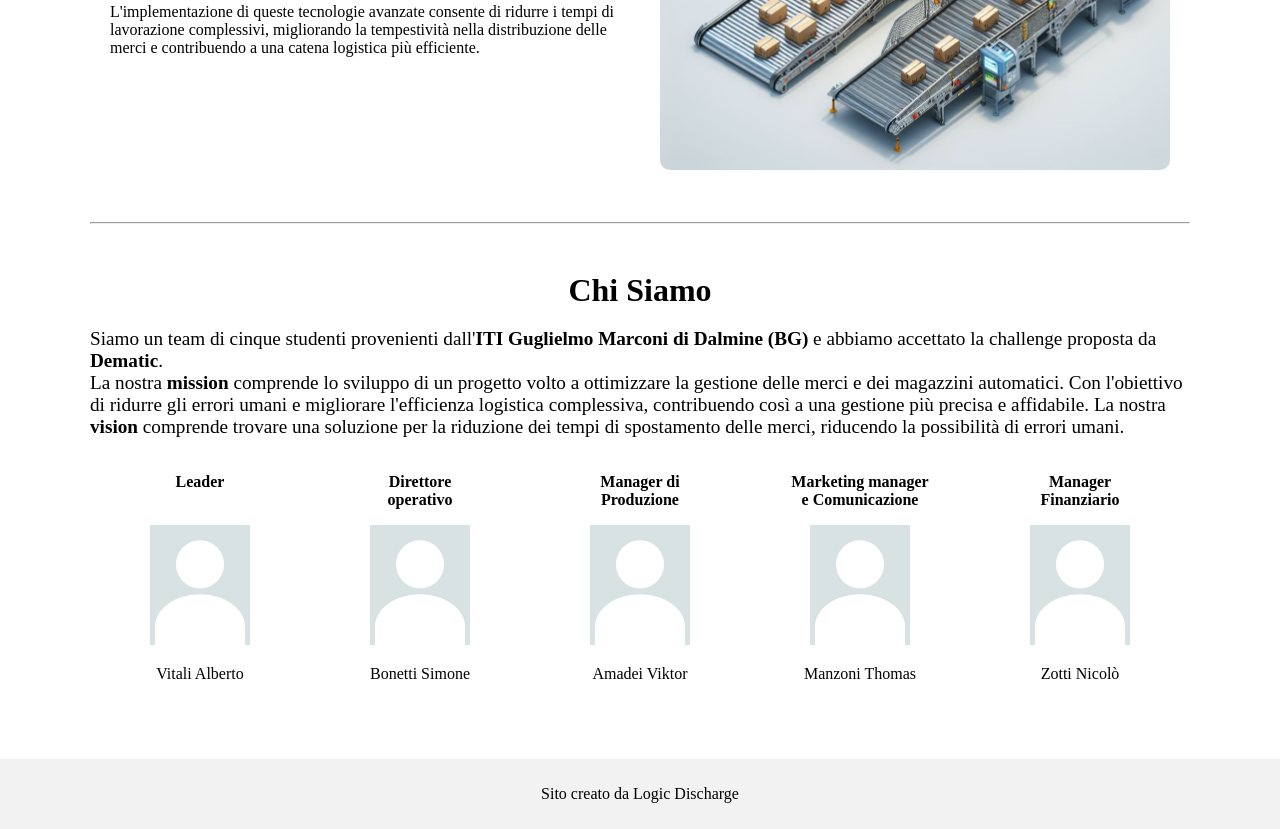
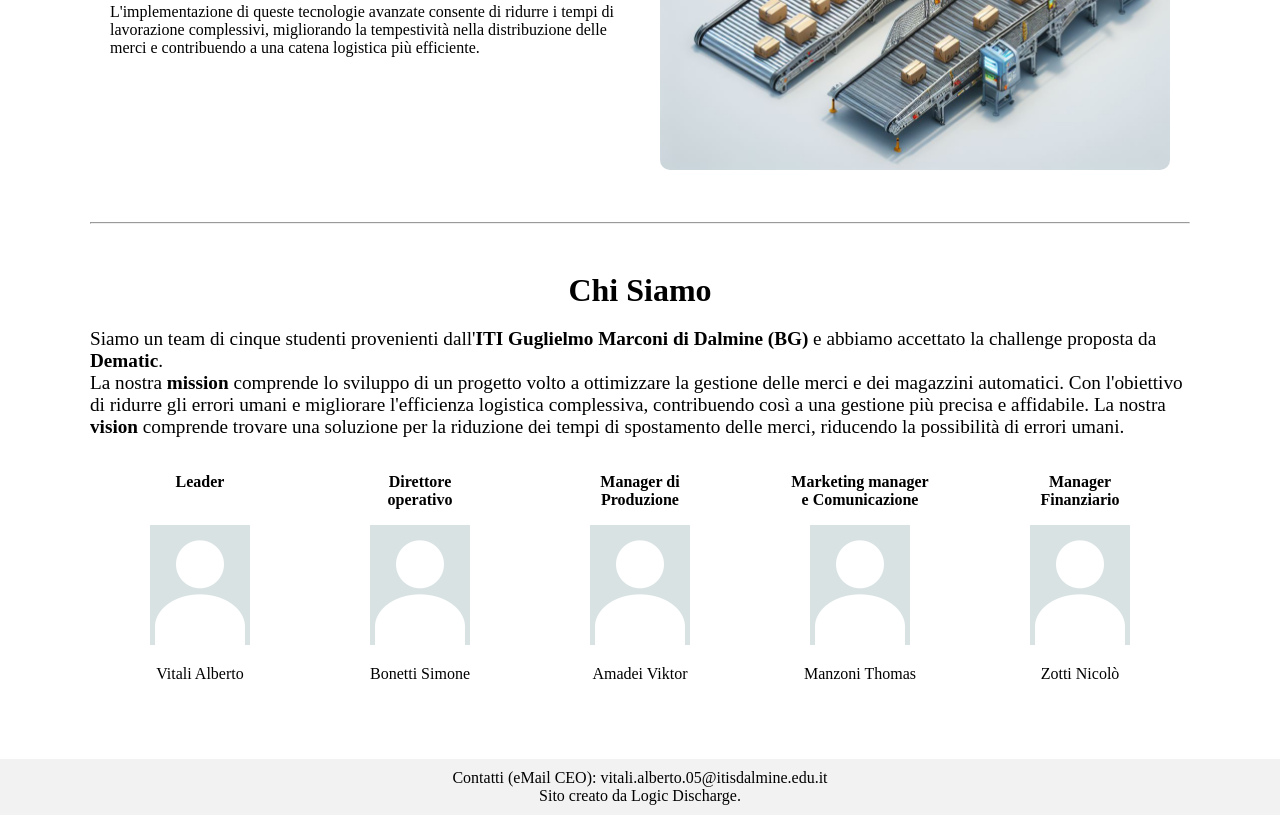
Before and after one commit to th0mmyy/LD, a plain HTML site: page index.html in a window 1280 px wide. Shown: the part 3034-3863 px from the top of the page. Drawn offline with Linux system fonts and the light colour scheme; a script that the page names is missing.

Commit message:
Update index.html

```diff
--- a/index.html
+++ b/index.html
@@ -149,7 +149,8 @@
 
   <!-- Footer -->
   <footer class="footer">
-    <p>Sito creato da Logic Discharge</p>
+    <div>Contatti (eMail CEO): vitali.alberto.05@itisdalmine.edu.it</div>
+    <div>Sito creato da Logic Discharge.</div>
   </footer>
 
 </body>
```
